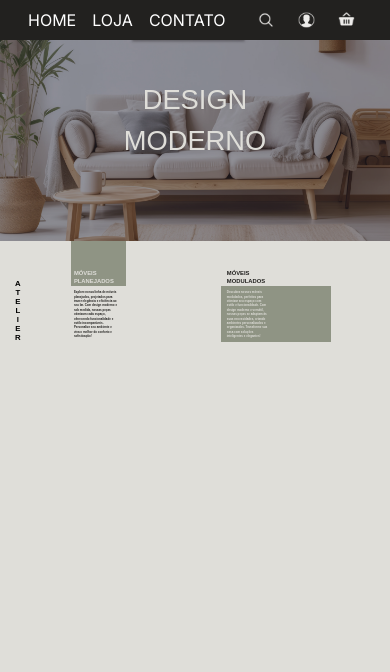
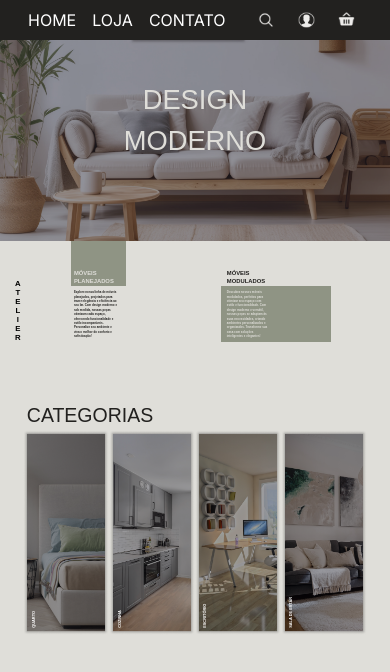
Before and after one commit to alisonnRB/Modern-Space, a Next.js app: page / in a window 390 px wide. Shown: the top 672 px of the page. Built offline with nearby package versions, Linux system fonts and the light colour scheme.

Commit message:
categoria as created

```diff
--- a/src/app/page.js
+++ b/src/app/page.js
@@ -1,11 +1,13 @@
 import Capa from '@/components/home/capa';
 import About from '@/components/home/about';
+import Categorias from '@/components/home/categorias';
 
 export default function Home() {
   return (
     <main className="">
       <Capa />
       <About />
+      <Categorias />
     </main>
   );
 }
--- a/src/components/home/about/index.css
+++ b/src/components/home/about/index.css
@@ -11,9 +11,3 @@
 .explain {
     font-size: clamp(0px, .75vw, 1.15rem);
 }
-
-/* .about {
-    display: grid;
-    grid-template-columns: repeat(3, minmax(150px, 1fr));
-    justify-items: start;
-} */
--- /dev/null
+++ b/src/components/home/categorias/index.css
@@ -0,0 +1,14 @@
+.categorias {
+    display: grid;
+    grid-template-columns: 1fr 1fr 1fr 1fr;
+    justify-items: center;
+}
+
+.categorie-title {
+    transform: rotate(-90deg);
+    font-size: clamp(0px, 1vw, 1.5rem);
+}
+
+.categorie-legend {
+    font-size: clamp(0px, 5vw, 2.5rem);
+}
--- /dev/null
+++ b/src/components/home/categorias/index.jsx
@@ -0,0 +1,68 @@
+import "./index.css"
+
+import Image from "next/image";
+import Link from "next/link";
+
+import Cozinha from "@/assets/home/categoriaCozinha.png";
+import Escritorio from "@/assets/home/categoriaEscritorio.png";
+import Quarto from "@/assets/home/categoriaQuarto.png";
+import Sala from "@/assets/home/categoriaSala.png";
+
+export default function Categorias() {
+    return (
+        <section className="w-full flex justify-center items-center mt-[15%] px-[6%]">
+
+            <div className="flex flex-col">
+
+                <span className="px-[1%]">
+                    <h1 className="categorie-legend text-dark font-medium">CATEGORIAS</h1>
+                </span>
+
+                <nav className="categorias text-white">
+
+                    <Link href="">
+                        <Image
+                            src={Quarto}
+                            objectFit="contain"
+                            quality={100}
+                        />
+
+                        <h2 className="categorie-title relative bottom-[25%] left-[-38%] font-bold">QUARTO</h2>
+                    </Link>
+
+                    <Link href="">
+                        <Image
+                            src={Cozinha}
+                            objectFit="contain"
+                            quality={100}
+                        />
+
+                        <h2 className="categorie-title relative bottom-[25%] left-[-38%] font-bold">COZINHA</h2>
+                    </Link>
+
+                    <Link href="">
+                        <Image
+                            src={Escritorio}
+                            objectFit="contain"
+                            quality={100}
+                        />
+
+                        <h2 className="categorie-title relative bottom-[25%] left-[-38%] font-bold">ESCRITÓRIO</h2>
+                    </Link>
+
+                    <Link href="">
+                        <Image
+                            src={Sala}
+                            objectFit="contain"
+                            quality={100}
+                        />
+
+                        <h2 className="categorie-title relative bottom-[25%] left-[-38%] font-bold">SALA DE ESTAR</h2>
+                    </Link>
+
+                </nav>
+            </div>
+
+        </section>
+    );
+}
```
